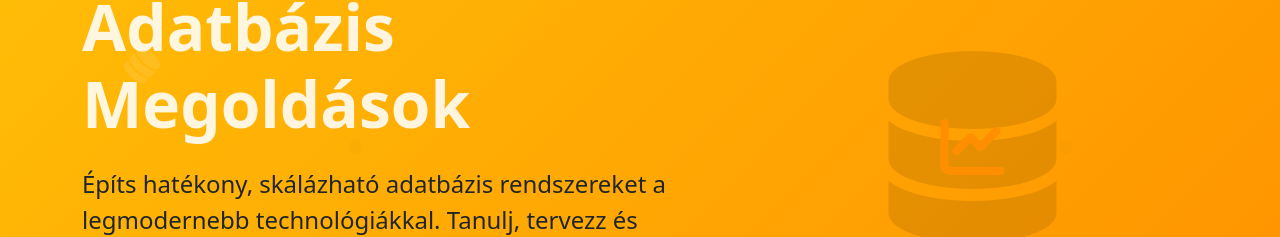
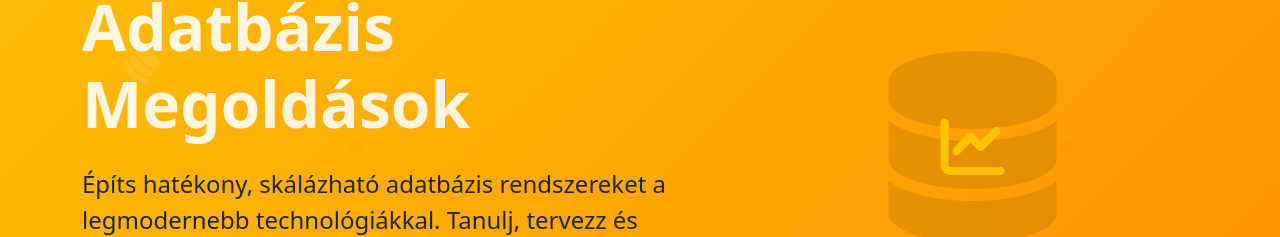
Before and after one commit to M3morui/Oldal, a plain HTML site: page index.html in a window 1280 px wide. Shown: the part 208-445 px from the top of the page. Drawn offline with nearby package versions, Linux system fonts and the light colour scheme.

Commit message:
Update index.html

```diff
--- a/index.html
+++ b/index.html
@@ -390,9 +390,9 @@
                 </div>
                 <div class="col-lg-5 text-center">
                     <div class="position-relative">
-                        <i class="fas fa-database" style="font-size: 12rem; color: rgba(0,0,0,0.1);"></i>
+                        <i class="fas fa-database" style="font-size: 12rem; color: rgba(0, 0, 0, 0.1);"></i>
                         <div class="position-absolute top-50 start-50 translate-middle">
-                            <i class="fas fa-chart-line" style="font-size: 4rem; color: #ff8f00;"></i>
+                            <i class="fas fa-chart-line" style="font-size: 4rem; color: #ffc400;"></i>
                         </div>
                     </div>
                 </div>
```
